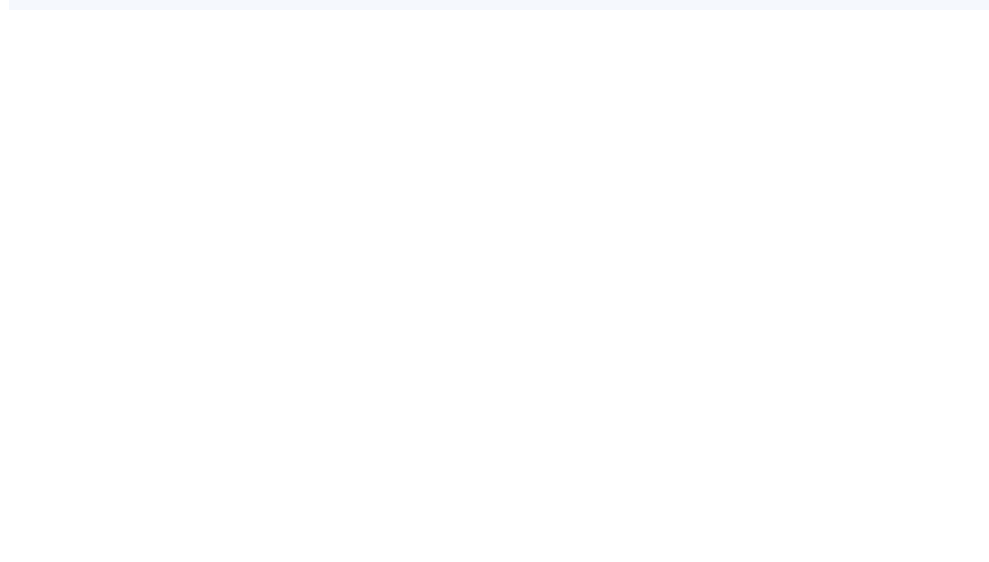
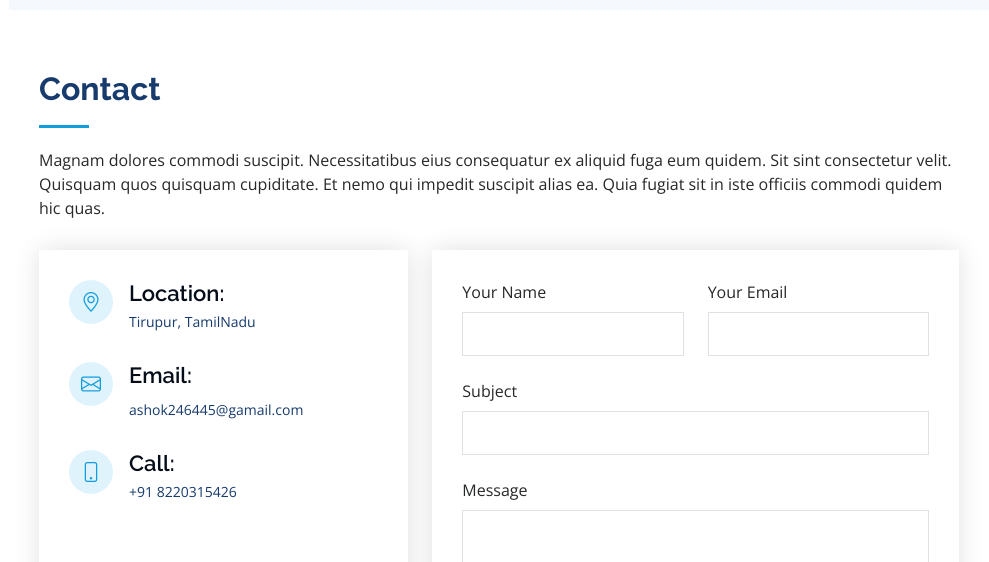
Before and after one commit to AshokAshok24/my-portfolio, a Next.js app: page / in a window 1280 px wide. Shown: the part 5968-6530 px from the top of the page, without its empty margins (291-1280 px from the left). Before the commit the page ends 5978 px from the top, so only its background shows below. Built offline with nearby package versions, Linux system fonts and the light colour scheme; grey boxes are pictures that could not be loaded.

Commit message:
Home Container

```diff
--- a/components/HomeContainer.jsx
+++ b/components/HomeContainer.jsx
@@ -50,6 +50,7 @@ const HomeContainer = ({ children }) => {
 
                     <Testimonial />
 
+                    <Contactus />
 
                 </main>
 
```
